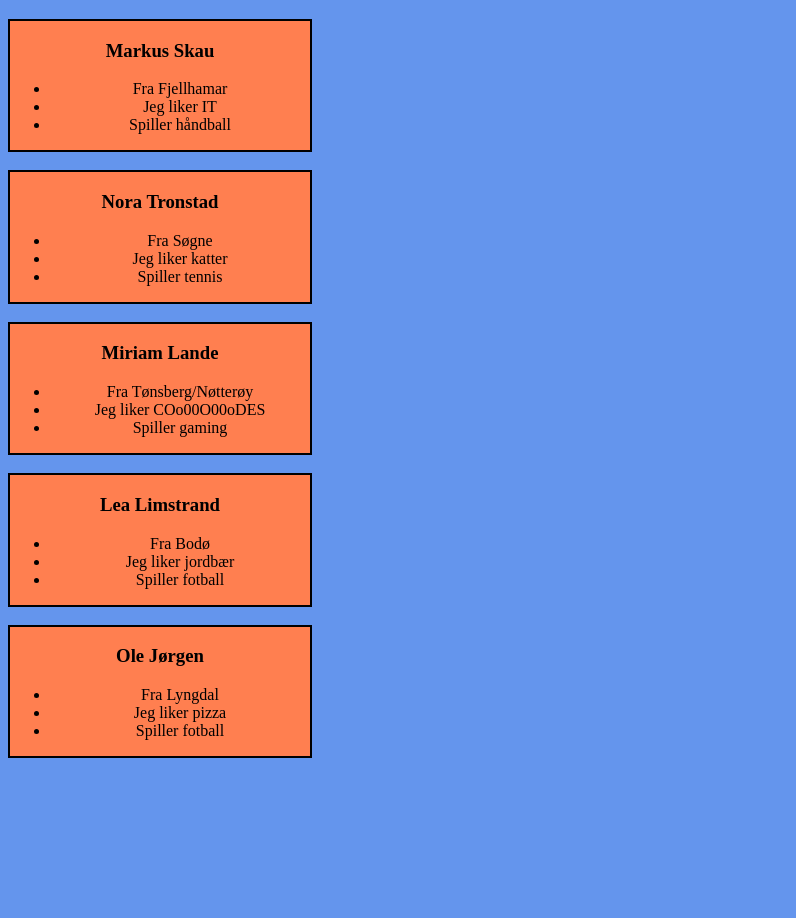
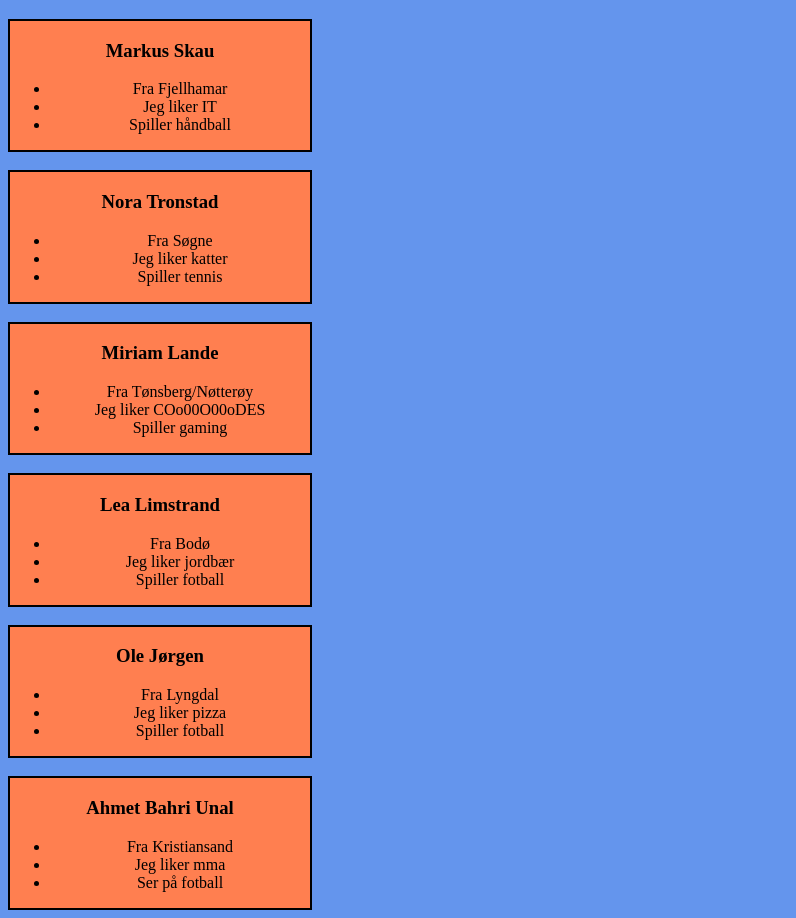
Before and after one commit to llimstrand/Gruppe8B, a plain HTML site: page index.html in a window 1280 px wide. Shown: the part 79-997 px from the top of the page, without its empty margins (0-796 px from the left). Before the commit the page ends 845 px from the top, so only its background shows below. Drawn offline with Linux system fonts and the light colour scheme.

Commit message:
la inn visittkort

```diff
--- a/index.html
+++ b/index.html
@@ -55,5 +55,14 @@
         <li>Spiller fotball</li>
     </ul>
 </div>
+<br/>
+<div class="kort">
+    <h3>Ahmet Bahri Unal</h3>
+    <ul>
+        <li>Fra Kristiansand</li>
+        <li>Jeg liker mma</li>
+        <li>Ser på fotball</li>
+    </ul>
+</div>
 </body>
 </html>
```
